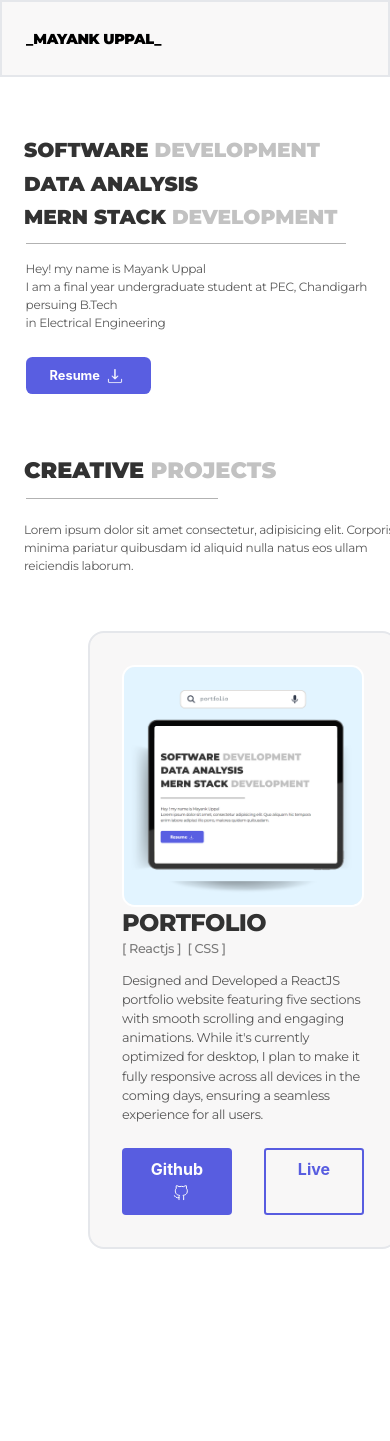
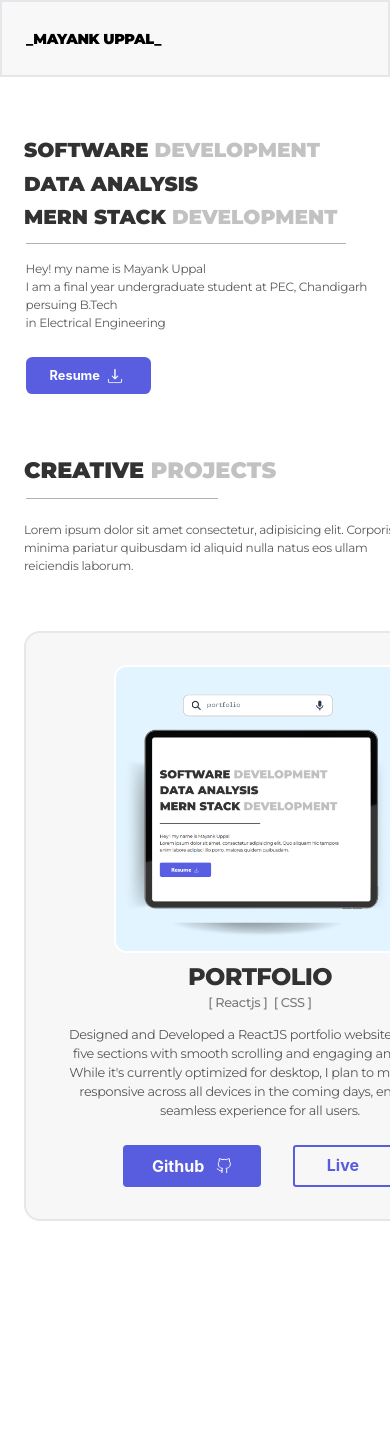
Before and after one commit to kshitijjj/Portfolio_v_1.1, a React (Create React App) app: page / in a window 390 px wide. Shown: the top 1441 px of the page. Built offline with nearby package versions, Linux system fonts and the light colour scheme.

Commit message:
updated project card

```diff
--- a/src/Components/ProjectCard.jsx
+++ b/src/Components/ProjectCard.jsx
@@ -2,22 +2,22 @@ import React from 'react';
 
 const ProjectCard = (props) => {
     return (
-        <div className='bg-[#EAE7E7] bg-opacity-35 md:p-6 p-8 w-[45rem] rounded-[1rem] ml-[4rem] border-2 mb-[5rem]'>
+        <div className='bg-[#EAE7E7] bg-opacity-35 md:p-6 p-8 w-[45rem] rounded-[1rem] md:ml-[4rem] border-2 mb-[5rem]'>
 
             {/* Inner object div */}
-            <div className='flex flex-col md:flex-row md:justify-center md:items-center'>
+            <div className='flex flex-col md:flex-row justify-center items-center'>
 
                 {/* Image */}
-                <div className='bg-white rounded-[1.6rem] justify-center items-center md:w-[25rem]'>
-                    <img className='rounded-[0.8rem] border-2 border-white' src={props.mainimg} alt="" srcset="" />
+                <div className='bg-white rounded-[1.6rem] justify-center items-center w-[18rem] md:w-[25rem]'>
+                    <img className='w-full rounded-[0.8rem] border-2 border-white' src={props.mainimg} alt="" srcset="" />
                 </div>
 
                 {/* Text */}
-                <div className='md:p-6 md:pl-[2.5rem] md:w-[35rem]'>
+                <div className='pt-2 pl-1 text-center  md:p-6 md:text-left md:pl-[2.5rem] md:w-[35rem] w-[25rem]'>
                     <p className='opacity-80 font-montserrat  font-extrabold text-2xl tracking-tight '>{props.projectname}</p>
                     <p className='font-montserrat text-black font-medium opacity-50 text-[0.8rem]  tracking-tight '>{props.projecttech}</p>
                     <p className='font-montserrat opacity-65 font-normal text-[0.8rem] pt-[0.8rem] tracking-tight'>{props.projectdesc}</p>
-                    <div className='flex gap-8 mt-[1.5rem]'>
+                    <div className='flex gap-8 mt-[1.5rem] md:justify-start justify-center'>
                     <button className=" items-center justify-center text-center bg-[#2229D8] hover:bg-[#2c32db] opacity-75 font-bold text-[1rem]text-center px-[1.8rem] py-[0.5rem] rounded-[0.25rem] text-white">{props.buttonname} <span><img className="inline-block mb-[0.2rem] ml-[0.5rem]" src="./github (1).svg"  alt="" /></span></button>
                     <button className=" border-2  border-[#2229D8] text-[#2229D8]  opacity-75 font-bold text-[1rem] text-center px-[2rem] py-[0.4rem] rounded-[0.2rem]">{props.buttonname2} <span><img className=" inline-block w-100% h-6" src={props.buttonimg2} alt="" /></span></button>
                     </div>
```
